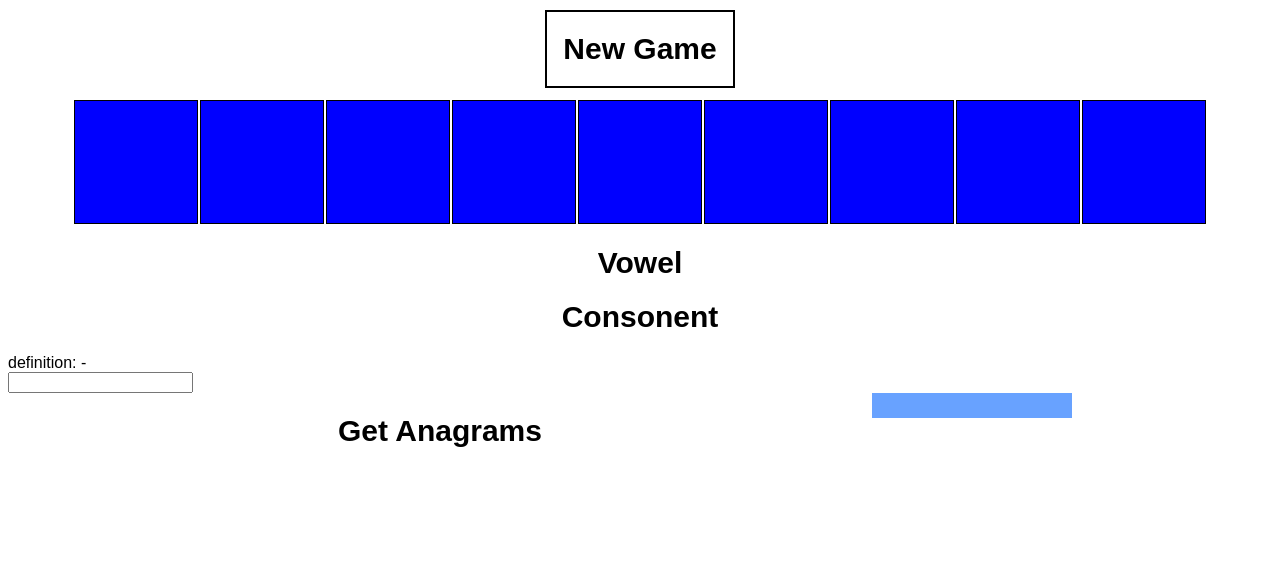
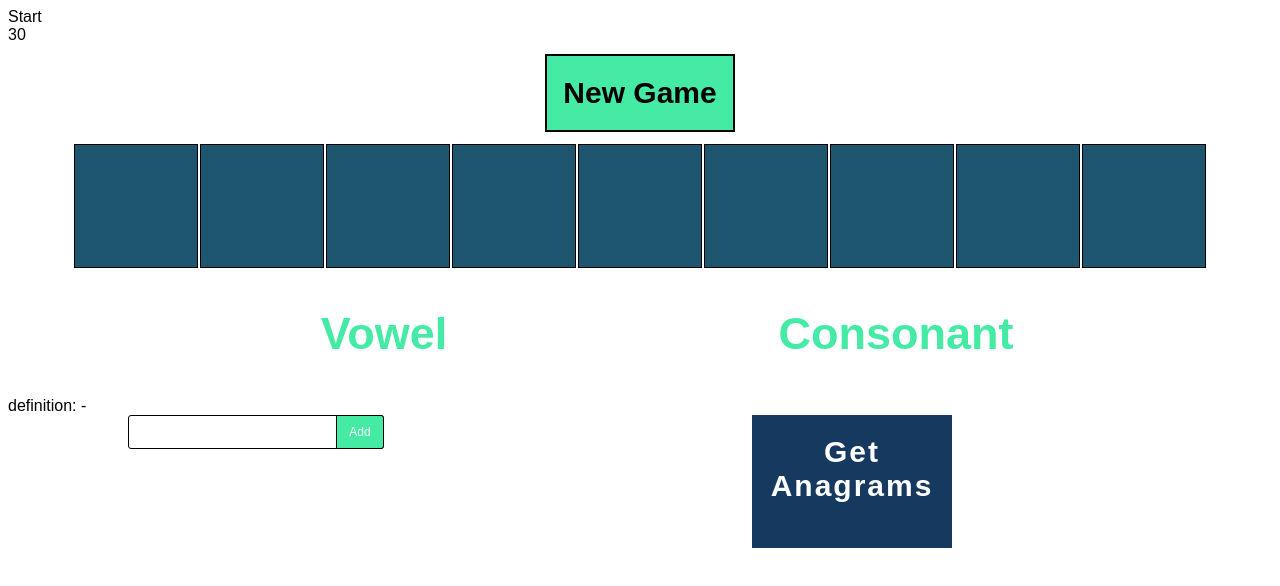
Before and after one commit to Strom415/countdown, a React app: page / in a window 1280 px wide. Shown: the top 586 px of the page. Built offline with nearby package versions, Linux system fonts and the light colour scheme.

Commit message:
added a timer component.  did some styling

```diff
--- a/client/src/components/App.jsx
+++ b/client/src/components/App.jsx
@@ -3,6 +3,7 @@ import axios from 'axios';
 import Board from './Board';
 import Entry from './Entry';
 import List from './List';
+import Timer from './Timer';
 
 class App extends React.Component {
   constructor(props) {
@@ -12,12 +13,19 @@ class App extends React.Component {
       anagrams: [],
       definition: '',
       pos: '',
+      timer: 30,
+      round: 'pre',
+      entry: '',
+      entries: [],
     };
     this.addVowel = this.addVowel.bind(this);
-    this.addConsonent = this.addConsonent.bind(this);
+    this.addConsonant = this.addConsonant.bind(this);
     this.reset = this.reset.bind(this);
     this.getAnagrams = this.getAnagrams.bind(this);
     this.getDefinition = this.getDefinition.bind(this);
+    this.startTimer = this.startTimer.bind(this);
+    this.addEntry = this.addEntry.bind(this);
+    this.handleChange = this.handleChange.bind(this);
   }
 
   getAnagrams() {
@@ -42,6 +50,23 @@ class App extends React.Component {
     });
   }
 
+  addEntry(e) {
+    if (this.state.round === 'active') {
+      this.setState({
+        entries: [this.state.entry].concat(this.state.entries),
+        entry: '',
+      });
+    }
+    e.preventDefault();
+  }
+
+  handleChange(e) {
+    e.preventDefault();
+    this.setState({
+      entry: e.target.value,
+    });
+  }
+
   addVowel() {
     const vows = ['A', 'A', 'A', 'A', 'A', 'E', 'E', 'E', 'E', 'E', 'E', 'E', 'E', 'I', 'I', 'I', 'I', 'O', 'O', 'O', 'O', 'U', 'U'];
     const num = Math.floor(Math.random() * 23);
@@ -52,7 +77,7 @@ class App extends React.Component {
     }
   }
 
-  addConsonent() {
+  addConsonant() {
     const cons = ['B', 'B', 'B', 'B', 'B', 'B', 'B', 'C', 'C', 'C', 'C', 'C', 'C', 'C', 'C', 'C', 'C', 'C', 'C', 'C', 'C', 'C', 'D', 'D', 'D', 'D', 'D', 'D', 'D', 'D', 'D', 'D', 'D', 'D', 'D', 'D', 'D', 'D', 'D', 'D', 'D', 'D', 'F', 'F', 'F', 'F', 'F', 'F', 'F', 'F', 'F', 'F', 'F', 'F', 'G', 'G', 'G', 'G', 'G', 'G', 'G', 'G', 'G', 'G', 'H', 'H', 'H', 'H', 'H', 'H', 'H', 'H', 'H', 'H', 'H', 'H', 'H', 'H', 'H', 'H', 'H', 'H', 'H', 'H', 'H', 'H', 'H', 'H', 'H', 'J', 'K', 'K', 'L', 'L', 'L', 'L', 'L', 'L', 'L', 'L', 'L', 'L', 'L', 'L', 'L', 'L', 'L', 'L', 'L', 'L', 'L', 'L', 'M', 'M', 'M', 'M', 'M', 'M', 'M', 'M', 'M', 'M', 'M', 'M', 'M', 'M', 'M', 'N', 'N', 'N', 'N', 'N', 'N', 'N', 'N', 'N', 'N', 'N', 'N', 'N', 'N', 'N', 'N', 'N', 'N', 'N', 'N', 'N', 'N', 'N', 'N', 'N', 'P', 'P', 'P', 'P', 'P', 'P', 'P', 'P', 'Q', 'R', 'R', 'R', 'R', 'R', 'R', 'R', 'R', 'R', 'R', 'R', 'R', 'R', 'R', 'R', 'R', 'R', 'R', 'R', 'R', 'R', 'R', 'R', 'R', 'R', 'S', 'S', 'S', 'S', 'S', 'S', 'S', 'S', 'S', 'S', 'S', 'S', 'S', 'S', 'S', 'S', 'S', 'S', 'S', 'S', 'S', 'S', 'S', 'S', 'S', 'T', 'T', 'T', 'T', 'T', 'T', 'T', 'T', 'T', 'T', 'T', 'T', 'T', 'T', 'T', 'T', 'T', 'T', 'T', 'T', 'T', 'T', 'T', 'T', 'T', 'T', 'T', 'T', 'T', 'T', 'T', 'T', 'T', 'T', 'T', 'V', 'V', 'V', 'V', 'V', 'W', 'W', 'W', 'W', 'W', 'W', 'W', 'W', 'W', 'W', 'X', 'Y', 'Y', 'Y', 'Y', 'Y', 'Y', 'Y', 'Y', 'Y', 'Y', 'Y', 'Z'];
     const num = Math.floor(Math.random() * 274);
     if (this.state.letters.length < 9) {
@@ -64,24 +89,65 @@ class App extends React.Component {
 
   reset() {
     this.setState({
+      round: 'pre',
+      anagrams: [],
+      definition: '',
+      entries: [],
       letters: [],
-      anagrams: [],
+      timer: 30,
     });
+  }
+
+  startTimer() {
+    if (this.state.round !== 'active') {
+      this.setState({
+        round: 'active',
+      });
+
+      const timer = setInterval(() => {
+        if (this.state.round !== 'active') {
+          clearInterval(timer);
+          return;
+        }
+
+        if (this.state.timer === 0) {
+          clearInterval(timer);
+          this.setState({
+            round: 'post',
+          });
+          return;
+        }
+        this.setState({
+          timer: this.state.timer - 1,
+        });
+      }, 1000);
+    }
   }
 
   render() {
     return (
       <div>
+        <Timer timer={this.state.timer} startTimer={this.startTimer} />
         <Board
           addVowel={this.addVowel}
-          addConsonent={this.addConsonent}
+          addConsonant={this.addConsonant}
           reset={this.reset}
           letters={this.state.letters}
         />
         <div>definition: {this.state.pos} - {this.state.definition}</div>
-        <Entry />
-        <List anagrams={this.state.anagrams} getDefinition={this.getDefinition} />
-        <h1 onClick={this.getAnagrams}>Get Anagrams</h1>
+        <div id="container">
+          <Entry
+            entry={this.state.entry}
+            entries={this.state.entries}
+            addEntry={this.addEntry}
+            handleChange={this.handleChange}
+          />
+          <List
+            anagrams={this.state.anagrams}
+            getDefinition={this.getDefinition}
+            getAnagrams={this.getAnagrams}
+          />
+        </div>
       </div>
     );
   }
--- a/client/src/components/Board.jsx
+++ b/client/src/components/Board.jsx
@@ -18,8 +18,14 @@ const Board = props => (
         <td>{props.letters[8]}</td>
       </tr>
     </table>
-    <h1 onClick={props.addVowel}>Vowel</h1>
-    <h1 onClick={props.addConsonent}>Consonent</h1>
+    <div id="container">
+      <div className="letter">
+        <h2  id="vowel" onClick={props.addVowel}>Vowel</h2 >
+      </div>
+      <div className="letter">
+        <h2  id="consonant" onClick={props.addConsonant}>Consonant</h2 >
+      </div>
+    </div>
 
   </div>
 );
--- a/client/src/components/Entry.jsx
+++ b/client/src/components/Entry.jsx
@@ -1,23 +1,16 @@
 import React from 'react';
 
-class Entry extends React.Component {
-  constructor(props) {
-    super(props);
-    this.state = {
-      entries: [],
-    };
-  }
-
-  render() {
-    return (
-      <div>
-        <form>
-          <input type="text" />
-          <submit />
-        </form>
-      </div>
-    );
-  }
-}
+const Entry = props => (
+  <div id="entries" className="column">
+    <form id="search" onSubmit={props.addEntry}>
+      <input type="text"
+        value={props.entry}
+        onChange={props.handleChange}
+      />
+      <button type="submit">Add</button>
+    </form>
+    {props.entries.map(entry => <div>{entry}</div>)}
+  </div>
+);
 
 export default Entry;
--- a/client/src/components/List.jsx
+++ b/client/src/components/List.jsx
@@ -1,7 +1,8 @@
 import React from 'react';
 
 const List = props => (
-  <div id="list">
+  <div id="list" className="column">
+    <h1 onClick={props.getAnagrams}>Get Anagrams</h1>
     <div id="words">
       {props.anagrams.map(word => <div className="anagram" onClick={props.getDefinition}>{word}</div>)}
     </div>
--- /dev/null
+++ b/client/src/components/Timer.jsx
@@ -0,0 +1,14 @@
+import React from 'react';
+
+const Timer = props => (
+  <div>
+    <div onClick={props.startTimer}>
+      Start
+    </div>
+    <div>
+      {props.timer}
+    </div>
+  </div>
+)
+
+export default Timer;
--- a/client/src/styles.css
+++ b/client/src/styles.css
@@ -7,7 +7,7 @@ td {
   width: 120px; height: 120px;
   font-size: 100px;
   text-align: center;
-  background-color: blue;
+  background-color: #1d566e;
   color: white;
 }
 
@@ -17,10 +17,17 @@ h1 {
   cursor: pointer;
 }
 
+h2 {
+  position: relative;
+  width: 100%;
+  text-align: center;
+}
+
 .button {
   border-style: solid;
   border-width: 2px;
   border-color: black;
+  background-color: #45eba5;
   width: 170px;
   margin: 10px;
   padding-left: 8px;
@@ -35,13 +42,89 @@ h1 {
   cursor: pointer;
 }
 
+.letter {
+  display: inline-block;
+  color: #45eba5;
+  font-size: 30px;
+  cursor: pointer;
+  vertical-align: top;
+  width: 50%;
+
+}
+
+.letter, #vowel {
+
+}
+
+.letter #consonant {
+
+}
+
 #board {
   margin-left: auto;
   margin-right: auto;
 }
 
+#search {
+  display:block;
+  max-width: 256px;
+  position: relative;
+  text-align: right;
+  flex: 0 0 auto;
+}
+
+#search input,
+#search button {
+  display: inline-block;
+  line-height: 2rem;
+  margin: 0;
+	outline: none;
+  padding: 0;
+  vertical-align: top;
+}
+
+#search input {
+  border: 1px solid black;
+  border-radius: 3px;
+  box-sizing: border-box;
+  font-size: 0.875rem;
+  padding: 0 60px 0 12px;
+  width: 100%
+}
+
+#search button {
+  background-color: #45eba5;
+  border: 1px solid black;
+  border-top-right-radius: 3px;
+  border-bottom-right-radius: 3px;
+  color: white;
+  font-size: 0.75rem;
+  position: absolute; top: 0; right: 0;
+  text-align: center;
+  width: 48px;
+}
+
+#container {
+  max-width: 1024px;
+  margin: auto;
+  /* background-color: pink; */
+  padding: 0;
+}
+
+.column {
+  display: inline-block;
+  vertical-align: top;
+  width: 50%;
+}
+
+#entries {
+  position: relative;
+  width: 400px;
+  color: #45eba5;
+}
+
 #list {
-  background-color: #68a2ff;
+  background-color: #163a5f;
   color: white;
   position: relative;
   float: right;
```
